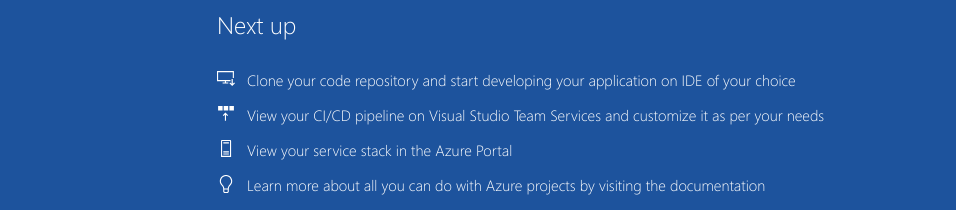
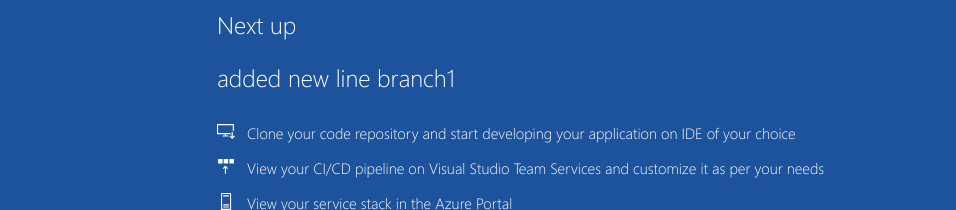
Before and after one commit to rajat-ghosh/devOps, a plain HTML site: page sample-project/index.html in a window 1280 px wide. Shown: the part 590-800 px from the top of the page, without its empty margins (8-964 px from the left). Drawn offline with Linux system fonts and the light colour scheme.

Commit message:
Added new line

```diff
--- a/sample-project/index.html
+++ b/sample-project/index.html
@@ -23,6 +23,7 @@
                 <div class="description line-2"> Your HTML app is up and running on Azure</div>
                 <div class="next-steps-container">
                     <div class="next-steps-header">Next up</div>
+		    <div class="next-steps-header">added new line branch1</div>
                     <div class="next-steps-body">
                         <div class="step">
                             <div class="step-icon">
```
